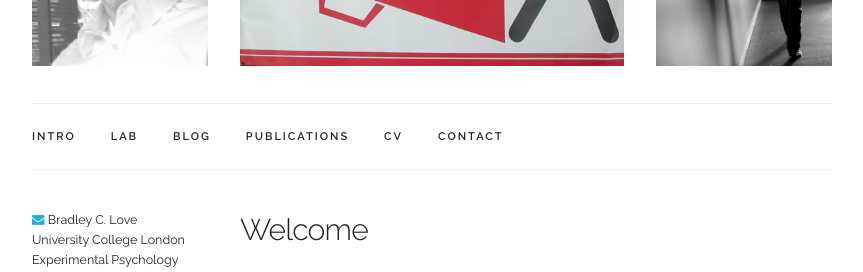
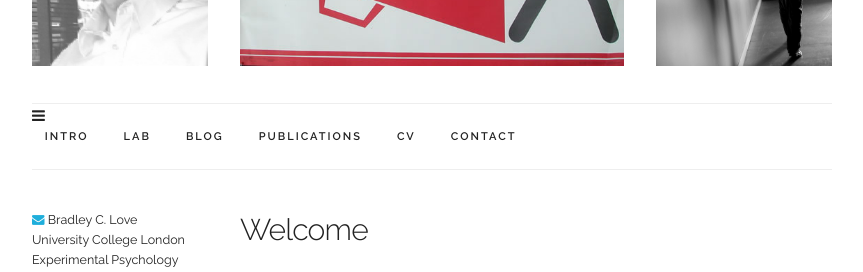
Before and after one commit to lovebc/lovebc.github.io, a Jekyll site: the page built from index.html, in a window 1280 px wide. Shown: the part 437-709 px from the top of the page, without its empty margins (208-1071 px from the left). Built offline with Jekyll 4.4.1, drawn with Linux system fonts in a browser that asks for light colours; nearby versions of some CDN libraries; some web fonts are replaced; comment, search, counter and statistics services are not loaded.

Commit message:
Update navigation.html

```diff
--- a/_includes/navigation.html
+++ b/_includes/navigation.html
@@ -3,6 +3,9 @@
 <nav class="navbar">
   <div class="container">
     <ul class="navbar-list">
+      <li class="navbar-item">
+        <i class="fa fa-bars" aria-hidden="true"></i>
+      </li>
 
       <li class="navbar-item"> <!-- link to top(-ish) of page -->
         <a class="navbar-link medium-hide" href="#intro">Intro</a>
```
